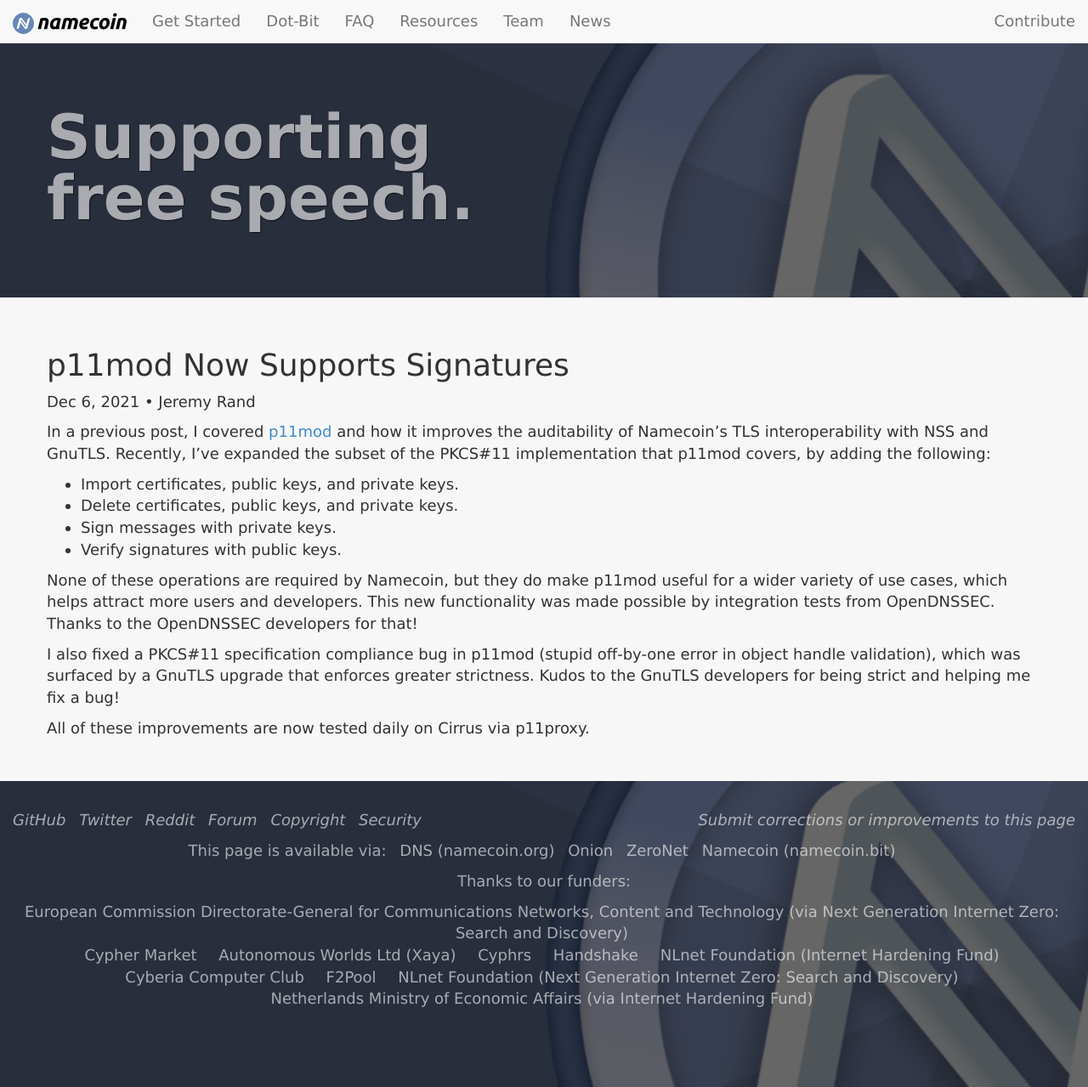
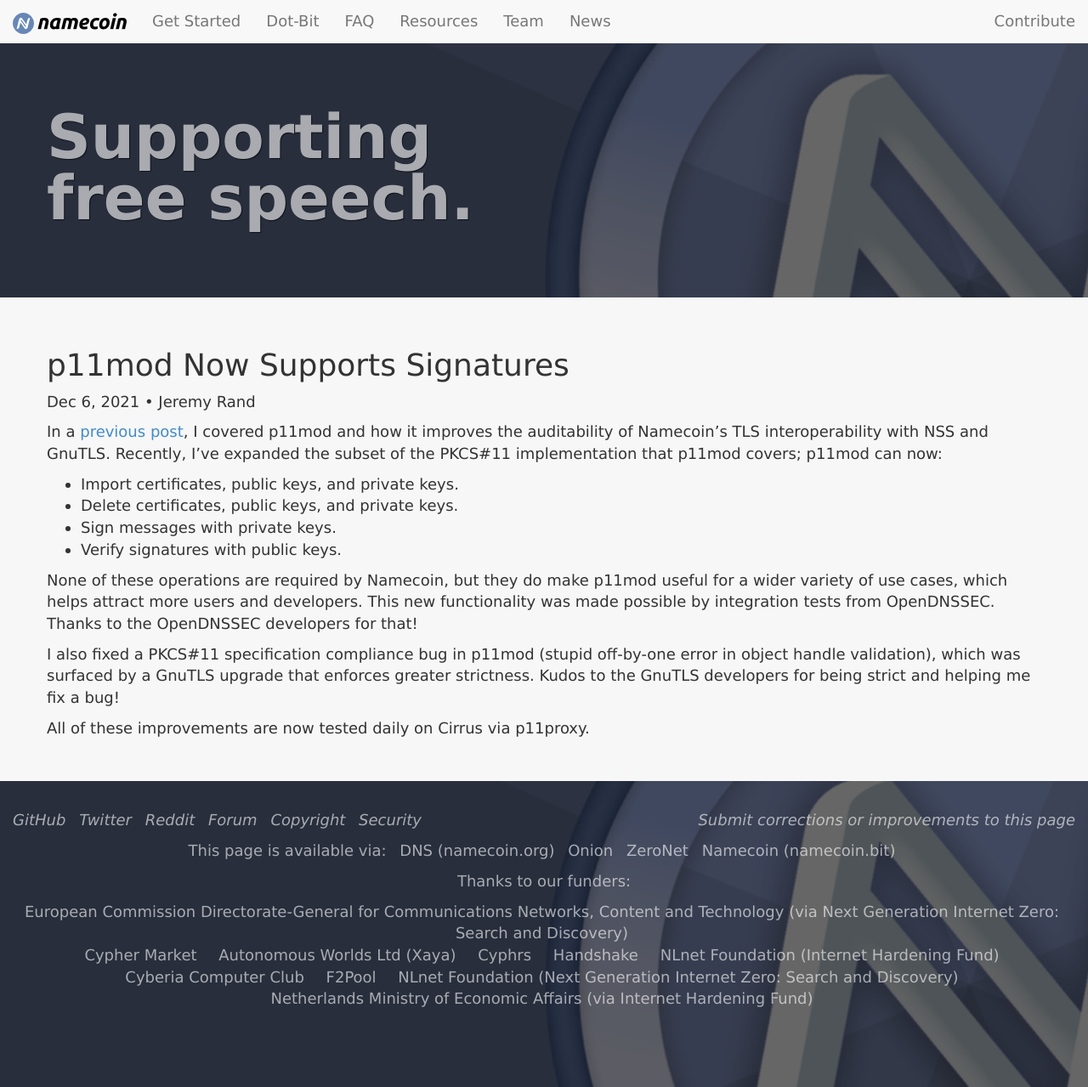
Before and after one commit to JeremyRand/namecoin.org, a Jekyll site: the page built from _posts/2021-12-06-p11mod-signatures.md, in a window 1280 px wide and 1279 px high. Shown: the whole window at 85% size. Built offline with Jekyll 4.4.1, drawn with Linux system fonts in a browser that asks for light colours.

Commit message:
Address yanmaani's feedback on d34f8685cdc2824b2405fe4b9c6fa7a21283454f

```diff
--- a/_posts/2021-12-06-p11mod-signatures.md
+++ b/_posts/2021-12-06-p11mod-signatures.md
@@ -5,7 +5,7 @@ author: Jeremy Rand
 tags: [News]
 ---
 
-In a previous post, I covered [p11mod]({{ "/2021/07/10/lab-leak-p11mod.html" | relative_url }}) and how it improves the auditability of Namecoin's TLS interoperability with NSS and GnuTLS.  Recently, I've expanded the subset of the PKCS#11 implementation that p11mod covers, by adding the following:
+In a [previous post]({{ "/2021/07/10/lab-leak-p11mod.html" | relative_url }}), I covered p11mod and how it improves the auditability of Namecoin's TLS interoperability with NSS and GnuTLS.  Recently, I've expanded the subset of the PKCS#11 implementation that p11mod covers; p11mod can now:
 
 * Import certificates, public keys, and private keys.
 * Delete certificates, public keys, and private keys.
```
